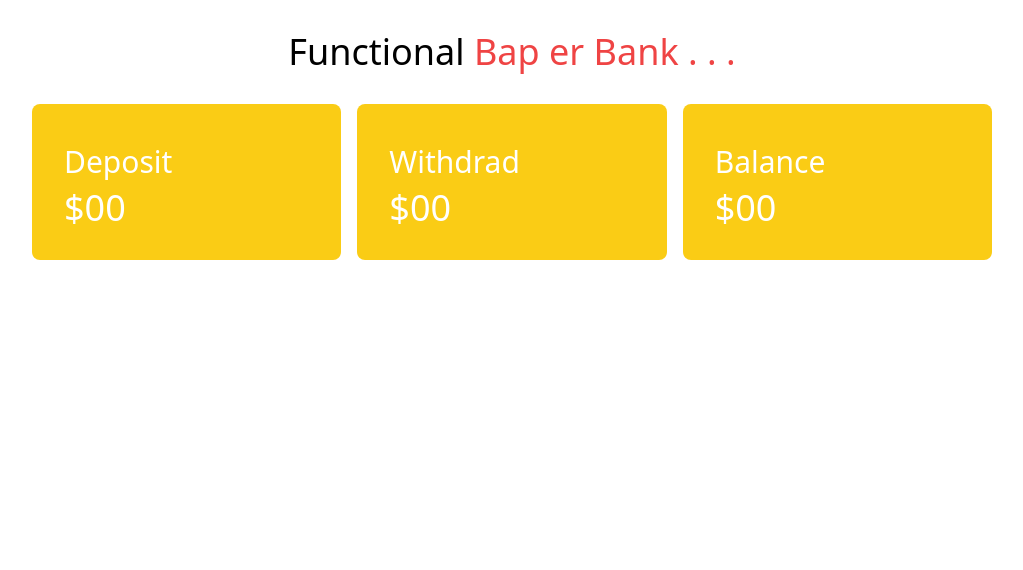
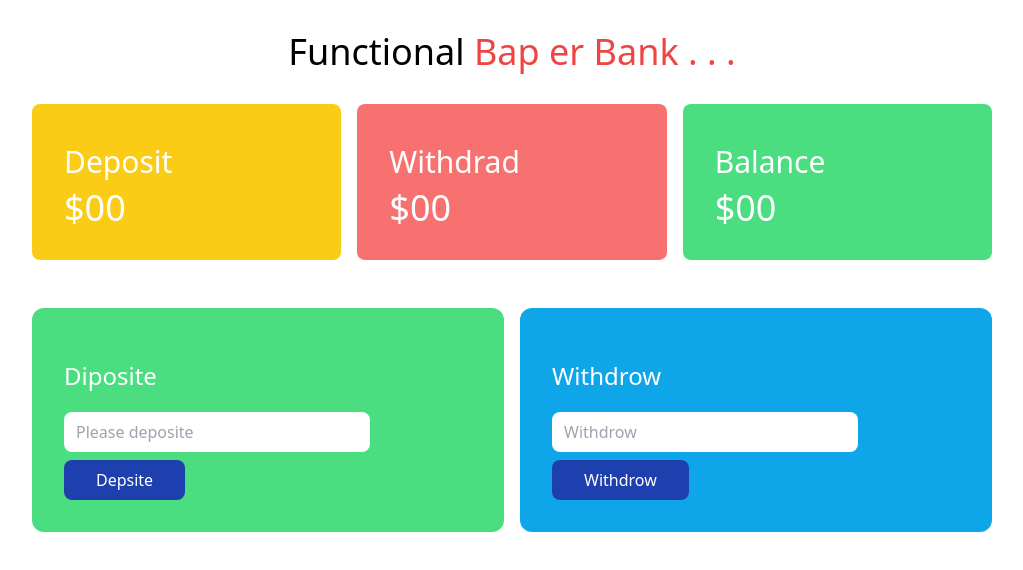
Before and after one commit to rhsabbir1/tailwind-functional-bank, a plain HTML site: page index.html in a window 1280 px wide. Shown: the whole page, without its empty margins (128-1151 px from the left). Drawn offline with nearby package versions, Linux system fonts and the light colour scheme.

Commit message:
deposite and withdrad input field creat

```diff
--- /dev/null
+++ b/Js/deposite.js
@@ -0,0 +1 @@
+console.log(5)
--- a/index.html
+++ b/index.html
@@ -20,19 +20,46 @@
             <div class="grid grid-cols-3 gap-4 w-3/4 mx-auto">
                 <div class="bg-yellow-400 p-8 text-white rounded-lg">
                     <h4 class="text-3xl my-2">Deposit</h4>
-                    <h2 class="text-4xl">$<span>00</span></h2>
+                    <h2 class="text-4xl">$<span id="deposite-total">00</span></h2>
                 </div>
-                <div class="bg-yellow-400 p-8 text-white rounded-lg">
+                <div class="bg-red-400 p-8 text-white rounded-lg">
                     <h4 class="text-3xl my-2">Withdrad</h4>
-                    <h2 class="text-4xl">$<span>00</span></h2>
+                    <h2 class="text-4xl">$<span id="withdrad-total">00</span></h2>
                 </div>
-                <div class="bg-yellow-400 p-8 text-white rounded-lg">
+                <div class="bg-green-400 p-8 text-white rounded-lg">
                     <h4 class="text-3xl my-2">Balance</h4>
-                    <h2 class="text-4xl">$<span>00</span></h2>
+                    <h2 class="text-4xl">$<span id="balance-total">00</span></h2>
                 </div>
             </div>
+
+
         </section>
+        <!-- deposite and Withdrad  -->
+        <section>
+            <div class="grid grid-cols-2 gap-4 w-9/12 mx-auto text-white my-12">
+                <div class="bg-green-400 p-8 rounded-xl">
+                    <h4 class="text-2xl my-5">Diposite</h4>
+                    <input class="w-9/12 block mb-2 px-3 py-2 rounded-lg text-black	" type="text" name="" id="deposite-field"
+                        placeholder="Please deposite">
+
+                    <button id="depsite-btn"
+                        class="bg-blue-800 hover:bg-sky-700 px-8 py-2 text-white font-medium rounded-lg">Depsite</button>
+                </div>
+                <div class="bg-sky-500 p-8 rounded-xl">
+                    <h4 class="text-2xl my-5">Withdrow</h4>
+                    <input class="w-9/12 block mb-2 px-3 py-2 rounded-lg text-black	" type="text" name="" id="Withdrow-field"
+                        placeholder="Withdrow">
+
+                    <button id="withdrow-btn"
+                        class="bg-blue-800 hover:bg-sky-700 px-8 py-2 text-white font-medium rounded-lg">Withdrow</button>
+                </div>
+
+            </div>
+        </section>
+
     </main>
+
+    <script src="js/deposite.js"></script>
 </body>
 
 </html>
```
